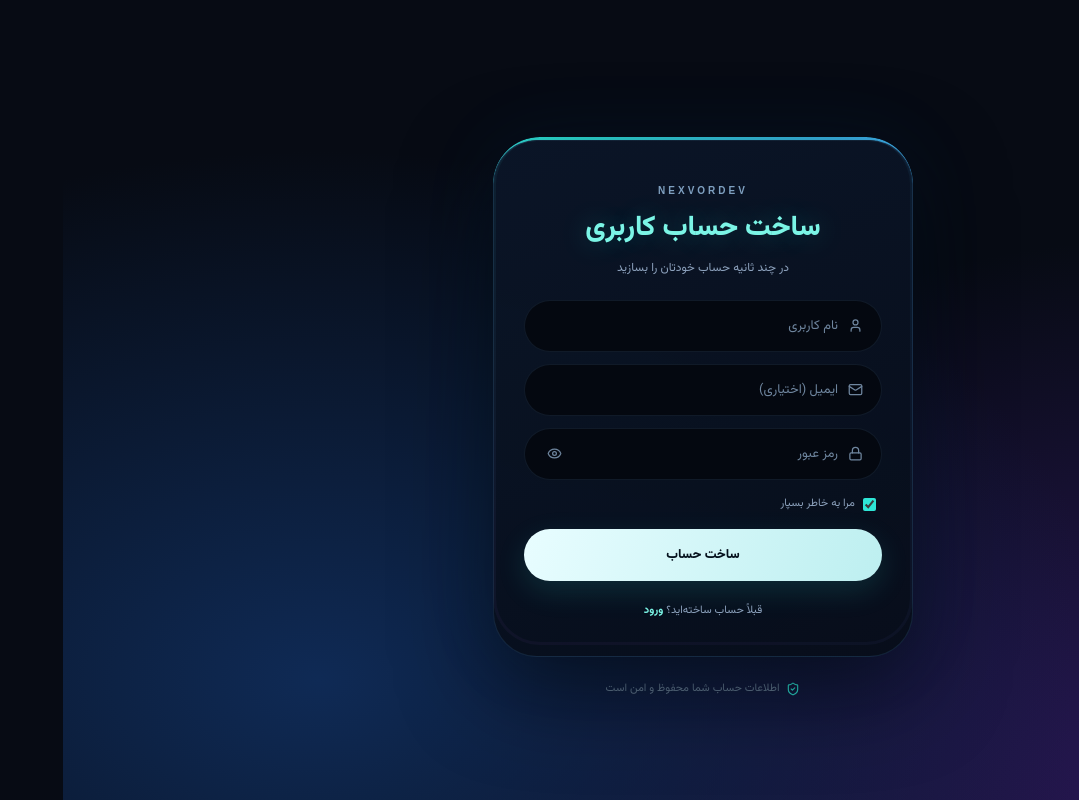
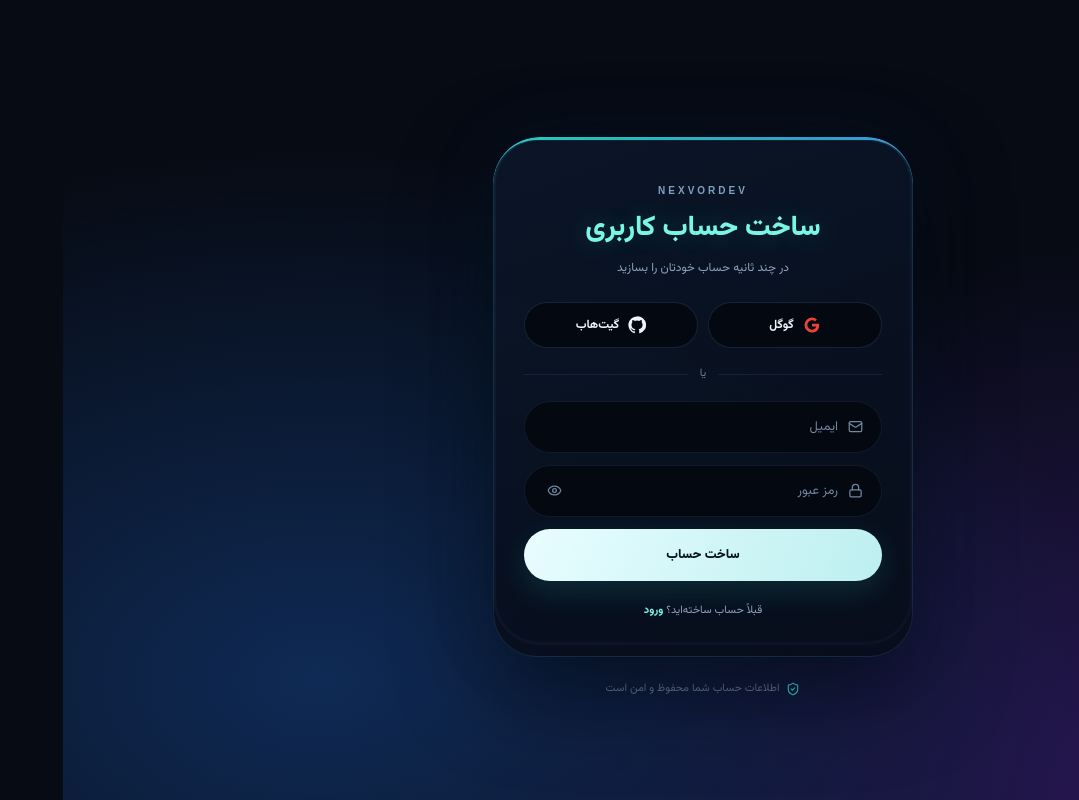
Before and after one commit to TheROMZ52/flask-python-boilerplate, a Next.js app: page /account in a window 1280 px wide. Shown: the whole page, without its empty margins (201-1280 px from the left). Built offline with nearby package versions, Linux system fonts and the light colour scheme; no server answers.

Commit message:
Switch accounts to Supabase Auth with Google and GitHub sign-in

```diff
--- a/app/api/account/route.ts
+++ /dev/null
@@ -1,70 +0,0 @@
-import { NextResponse } from "next/server";
-import { cookies } from "next/headers";
-import { ACCOUNT_COOKIE, createSession, findAccount, hashPassword, readSession, verifyPassword } from "@/lib/account";
-import { cleanText, supportDb } from "@/lib/support/server";
-
-export const runtime = "nodejs";
-export const dynamic = "force-dynamic";
-
-const fail = (error: string, status = 400) => NextResponse.json({ ok: false, error }, { status });
-
-function setCookie(response: NextResponse, id: string, remember: boolean) {
-  const session = createSession(id, remember);
-  response.cookies.set(ACCOUNT_COOKIE, session.value, { httpOnly: true, secure: process.env.NODE_ENV === "production", sameSite: "lax", path: "/", maxAge: session.maxAge });
-}
-
-export async function GET() {
-  const id = readSession((await cookies()).get(ACCOUNT_COOKIE)?.value);
-  if (!id) return NextResponse.json({ ok: true, user: null });
-  try {
-    const account = await findAccount(`id=eq.${encodeURIComponent(id)}`);
-    return NextResponse.json({ ok: true, user: account ? { username: account.username } : null });
-  } catch {
-    return NextResponse.json({ ok: true, user: null });
-  }
-}
-
-export async function POST(request: Request) {
-  let body: Record<string, unknown>;
-  try { body = await request.json(); } catch { return fail("درخواست نامعتبر است."); }
-  const action = cleanText(body.action, 10);
-
-  if (action === "logout") {
-    const response = NextResponse.json({ ok: true });
-    response.cookies.set(ACCOUNT_COOKIE, "", { path: "/", maxAge: 0 });
-    return response;
-  }
-
-  const username = cleanText(body.username, 24);
-  const password = typeof body.password === "string" ? body.password.slice(0, 128) : "";
-  if (!/^[A-Za-z0-9_.]{3,24}$/.test(username)) return fail("نام کاربری باید ۳ تا ۲۴ حرف انگلیسی، عدد، نقطه یا خط زیر باشد.");
-
-  try {
-    if (action === "signup") {
-      const email = cleanText(body.email, 120).toLowerCase();
-      if (email && !/^[^\s@]+@[^\s@]+\.[^\s@]+$/.test(email)) return fail("ایمیل واردشده معتبر نیست.");
-      if (password.length < 8) return fail("رمز عبور باید حداقل ۸ کاراکتر باشد.");
-      if (await findAccount(`username=ilike.${encodeURIComponent(username)}`)) return fail("این نام کاربری قبلاً گرفته شده است.", 409);
-      if (email && (await findAccount(`email=eq.${encodeURIComponent(email)}`))) return fail("با این ایمیل قبلاً حساب ساخته شده است.", 409);
-      const rows = (await supportDb("nexvor_accounts", {
-        method: "POST",
-        headers: { Prefer: "return=representation" },
-        body: JSON.stringify({ username, email: email || null, password_hash: hashPassword(password) }),
-      })) as { id: string }[];
-      const response = NextResponse.json({ ok: true, user: { username } });
-      setCookie(response, rows[0].id, true);
-      return response;
-    }
-
-    if (action === "login") {
-      const account = await findAccount(`username=ilike.${encodeURIComponent(username)}`);
-      if (!account || !verifyPassword(password, account.password_hash)) return fail("نام کاربری یا رمز عبور درست نیست.", 401);
-      const response = NextResponse.json({ ok: true, user: { username: account.username } });
-      setCookie(response, account.id, body.remember === true);
-      return response;
-    }
-  } catch {
-    return fail("مشکلی پیش آمد، چند لحظه بعد دوباره تلاش کنید.", 500);
-  }
-  return fail("درخواست نامعتبر است.");
-}
--- /dev/null
+++ b/app/auth/callback/route.ts
@@ -0,0 +1,22 @@
+import { NextResponse } from "next/server";
+import { cookies } from "next/headers";
+import { createServerClient } from "@supabase/ssr";
+
+export const dynamic = "force-dynamic";
+
+export async function GET(request: Request) {
+  const { searchParams, origin } = new URL(request.url);
+  const code = searchParams.get("code");
+  if (code) {
+    const store = await cookies();
+    const supabase = createServerClient(process.env.NEXT_PUBLIC_SUPABASE_URL!, process.env.NEXT_PUBLIC_SUPABASE_PUBLISHABLE_KEY!, {
+      cookies: {
+        getAll: () => store.getAll(),
+        setAll: list => list.forEach(({ name, value, options }) => store.set(name, value, options)),
+      },
+    });
+    const { error } = await supabase.auth.exchangeCodeForSession(code);
+    if (!error) return NextResponse.redirect(`${origin}/account`);
+  }
+  return NextResponse.redirect(`${origin}/account?error=auth`);
+}
--- a/app/globals.css
+++ b/app/globals.css
@@ -790,3 +790,8 @@ html{scroll-behavior:smooth;scroll-padding-top:105px}
 .helped-avatars li:first-child{margin-left:0}.helped-avatars li:hover{transform:translateY(-6px) scale(1.08);z-index:99!important}
 .helped-avatars img{width:100%;height:100%;object-fit:cover}.helped-avatars li span{font:800 14px Arial,sans-serif;color:#e6f6ff;letter-spacing:.5px}
 @media(prefers-reduced-motion:reduce){.account-ring{animation:none}}
+.account-social{width:100%;display:grid;grid-template-columns:1fr 1fr;gap:10px;margin:2px 0 4px}
+.account-social button{display:inline-flex;align-items:center;justify-content:center;gap:9px;height:46px;border-radius:999px;border:1px solid #78baff26;background:#040810;color:var(--text);font:700 12px var(--font-vazirmatn),sans-serif;cursor:pointer;transition:.2s}
+.account-social button:hover{border-color:#42e0ff77;transform:translateY(-2px)}
+.account-or{width:100%;display:flex;align-items:center;gap:12px;color:#6a8199;font-size:11px;margin:6px 0 10px}.account-or:before,.account-or:after{content:"";flex:1;height:1px;background:#78baff1a}
+.account-notice{margin:0;color:#7bf5e6;font-size:11px;background:#2ee6d612;border:1px solid #2ee6d630;border-radius:12px;padding:8px 12px}
--- a/components/account-form.tsx
+++ b/components/account-form.tsx
@@ -1,46 +1,65 @@
 "use client";
 
-import { useEffect, useState } from "react";
-import { Eye, EyeOff, Lock, LogOut, Mail, ShieldCheck, User } from "lucide-react";
+import { useEffect, useMemo, useState } from "react";
+import { Eye, EyeOff, Lock, LogOut, Mail, ShieldCheck } from "lucide-react";
+import { supabaseBrowser } from "@/lib/supabase/client";
 
 type Mode = "signup" | "login";
 
+const messages: Record<string, string> = {
+  "Invalid login credentials": "ایمیل یا رمز عبور درست نیست.",
+  "User already registered": "با این ایمیل قبلاً حساب ساخته شده است.",
+  "Email not confirmed": "ابتدا ایمیل خود را تأیید کنید.",
+};
+
+function GoogleIcon() {
+  return <svg width="18" height="18" viewBox="0 0 24 24" aria-hidden><path fill="#EA4335" d="M12 10.2v3.9h5.5c-.2 1.4-1.7 4.1-5.5 4.1a6.2 6.2 0 0 1 0-12.4c1.9 0 3.2.8 3.9 1.5l2.7-2.6A9.9 9.9 0 0 0 12 2a10 10 0 1 0 0 20c5.8 0 9.6-4.1 9.6-9.8 0-.7-.1-1.2-.2-2H12z" /></svg>;
+}
+
+function GithubIcon() {
+  return <svg width="18" height="18" viewBox="0 0 24 24" fill="currentColor" aria-hidden><path d="M12 .5a11.5 11.5 0 0 0-3.64 22.41c.58.1.79-.25.79-.56v-2c-3.2.7-3.88-1.37-3.88-1.37-.52-1.33-1.28-1.69-1.28-1.69-1.05-.71.08-.7.08-.7 1.15.08 1.76 1.19 1.76 1.19 1.03 1.76 2.7 1.25 3.36.96.1-.75.4-1.25.73-1.54-2.55-.29-5.24-1.28-5.24-5.69 0-1.26.45-2.28 1.19-3.09-.12-.29-.52-1.46.11-3.05 0 0 .97-.31 3.17 1.18a11 11 0 0 1 5.77 0c2.2-1.49 3.17-1.18 3.17-1.18.63 1.59.23 2.76.11 3.05.74.81 1.19 1.83 1.19 3.09 0 4.42-2.69 5.39-5.25 5.68.41.36.78 1.06.78 2.14v3.17c0 .31.21.67.8.56A11.5 11.5 0 0 0 12 .5z" /></svg>;
+}
+
 export default function AccountForm() {
+  const supabase = useMemo(() => supabaseBrowser(), []);
   const [mode, setMode] = useState<Mode>("signup");
-  const [user, setUser] = useState<string | null>(null);
+  const [email, setEmail] = useState<string | null>(null);
   const [ready, setReady] = useState(false);
   const [busy, setBusy] = useState(false);
   const [error, setError] = useState("");
+  const [notice, setNotice] = useState("");
   const [show, setShow] = useState(false);
-  const [remember, setRemember] = useState(true);
 
   useEffect(() => {
-    fetch("/api/account").then(r => r.json()).then(d => setUser(d.user?.username ?? null)).catch(() => {}).finally(() => setReady(true));
-  }, []);
+    if (new URLSearchParams(window.location.search).get("error")) setError("ورود انجام نشد، دوباره تلاش کنید.");
+    supabase.auth.getUser().then(({ data }) => setEmail(data.user?.email ?? null)).finally(() => setReady(true));
+    const { data } = supabase.auth.onAuthStateChange((_event, session) => setEmail(session?.user.email ?? null));
+    return () => data.subscription.unsubscribe();
+  }, [supabase]);
 
   async function submit(event: React.FormEvent<HTMLFormElement>) {
     event.preventDefault();
-    const data = new FormData(event.currentTarget);
+    const form = new FormData(event.currentTarget);
+    const address = String(form.get("email") || "").trim();
+    const password = String(form.get("password") || "");
     setBusy(true);
     setError("");
-    try {
-      const response = await fetch("/api/account", {
-        method: "POST",
-        headers: { "Content-Type": "application/json" },
-        body: JSON.stringify({ action: mode, username: data.get("username"), email: data.get("email"), password: data.get("password"), remember }),
-      });
-      const result = await response.json();
-      if (!result.ok) setError(result.error || "مشکلی پیش آمد.");
-      else setUser(result.user.username);
-    } catch {
-      setError("اتصال برقرار نشد، دوباره تلاش کنید.");
+    setNotice("");
+    if (mode === "signup") {
+      const { data, error: failure } = await supabase.auth.signUp({ email: address, password, options: { emailRedirectTo: `${window.location.origin}/auth/callback` } });
+      if (failure) setError(messages[failure.message] || (failure.message.includes("at least") ? "رمز عبور باید حداقل ۸ کاراکتر باشد." : "ساخت حساب انجام نشد."));
+      else if (!data.session) setNotice("لینک تأیید به ایمیل شما ارسال شد. بعد از تأیید وارد شوید.");
+    } else {
+      const { error: failure } = await supabase.auth.signInWithPassword({ email: address, password });
+      if (failure) setError(messages[failure.message] || "ورود انجام نشد.");
     }
     setBusy(false);
   }
 
-  async function logout() {
-    await fetch("/api/account", { method: "POST", headers: { "Content-Type": "application/json" }, body: JSON.stringify({ action: "logout" }) });
-    setUser(null);
+  async function social(provider: "google" | "github") {
+    setError("");
+    const { error: failure } = await supabase.auth.signInWithOAuth({ provider, options: { redirectTo: `${window.location.origin}/auth/callback` } });
+    if (failure) setError("ورود با این روش در دسترس نیست.");
   }
 
   return (
@@ -48,30 +67,34 @@ export default function AccountForm() {
       <div className="account-ring" aria-hidden />
       <div className="account-card">
         <span className="account-kicker">NEXVORDEV</span>
-        {!ready ? null : user ? (
+        {!ready ? null : email ? (
           <>
             <h1>خوش آمدی</h1>
-            <p className="account-sub" dir="ltr">{user}</p>
+            <p className="account-sub" dir="ltr">{email}</p>
             <a className="account-submit" href="/support">پشتیبانی و تیکت‌ها</a>
-            <button className="account-link" type="button" onClick={logout}><LogOut size={13} /> خروج از حساب</button>
+            <button className="account-link" type="button" onClick={() => supabase.auth.signOut()}><LogOut size={13} /> خروج از حساب</button>
           </>
         ) : (
           <>
             <h1>{mode === "signup" ? "ساخت حساب کاربری" : "ورود به حساب"}</h1>
             <p className="account-sub">{mode === "signup" ? "در چند ثانیه حساب خودتان را بسازید" : "به حساب کاربری خود وارد شوید"}</p>
+            <div className="account-social">
+              <button type="button" onClick={() => social("google")}><GoogleIcon /> گوگل</button>
+              <button type="button" onClick={() => social("github")}><GithubIcon /> گیت‌هاب</button>
+            </div>
+            <div className="account-or"><span>یا</span></div>
             <form onSubmit={submit} className="account-fields">
-              <label className="account-field"><User size={15} /><input name="username" dir="ltr" autoComplete="username" placeholder="نام کاربری" required minLength={3} maxLength={24} /></label>
-              {mode === "signup" && <label className="account-field"><Mail size={15} /><input name="email" type="email" dir="ltr" autoComplete="email" placeholder="ایمیل (اختیاری)" /></label>}
+              <label className="account-field"><Mail size={15} /><input name="email" type="email" dir="ltr" autoComplete="email" placeholder="ایمیل" required /></label>
               <label className="account-field"><Lock size={15} /><input name="password" type={show ? "text" : "password"} dir="ltr" autoComplete={mode === "signup" ? "new-password" : "current-password"} placeholder="رمز عبور" required minLength={mode === "signup" ? 8 : 1} />
                 <button type="button" className="account-eye" onClick={() => setShow(!show)} aria-label="نمایش رمز">{show ? <EyeOff size={15} /> : <Eye size={15} />}</button>
               </label>
-              <label className="account-remember"><input type="checkbox" checked={remember} onChange={e => setRemember(e.target.checked)} /> مرا به خاطر بسپار</label>
               {error && <p className="account-error" role="alert">{error}</p>}
+              {notice && <p className="account-notice" role="status">{notice}</p>}
               <button className="account-submit" type="submit" disabled={busy}>{busy ? "کمی صبر کنید…" : mode === "signup" ? "ساخت حساب" : "ورود"}</button>
             </form>
             <p className="account-switch">
               {mode === "signup" ? "قبلاً حساب ساخته‌اید؟" : "هنوز حساب ندارید؟"}{" "}
-              <button type="button" onClick={() => { setMode(mode === "signup" ? "login" : "signup"); setError(""); }}>{mode === "signup" ? "ورود" : "ساخت حساب"}</button>
+              <button type="button" onClick={() => { setMode(mode === "signup" ? "login" : "signup"); setError(""); setNotice(""); }}>{mode === "signup" ? "ورود" : "ساخت حساب"}</button>
             </p>
           </>
         )}
--- a/lib/account.ts
+++ /dev/null
@@ -1,45 +0,0 @@
-import "server-only";
-import { createHmac, randomBytes, scryptSync, timingSafeEqual } from "node:crypto";
-import { supportDb } from "@/lib/support/server";
-
-export const ACCOUNT_COOKIE = "nexvor_account";
-const MAX_AGE = 60 * 60 * 24 * 30;
-
-export function hashPassword(password: string) {
-  const salt = randomBytes(16).toString("hex");
-  return `${salt}:${scryptSync(password, salt, 64).toString("hex")}`;
-}
-
-export function verifyPassword(password: string, stored: string) {
-  const [salt, hash] = stored.split(":");
-  if (!salt || !hash) return false;
-  const expected = Buffer.from(hash, "hex");
-  const actual = scryptSync(password, salt, 64);
-  return expected.length === actual.length && timingSafeEqual(expected, actual);
-}
-
-function sign(payload: string) {
-  return createHmac("sha256", process.env.SUPABASE_SECRET_KEY || "").update(`account:${payload}`).digest("hex");
-}
-
-export function createSession(id: string, remember: boolean) {
-  const expires = Math.floor(Date.now() / 1000) + (remember ? MAX_AGE : 60 * 60 * 12);
-  const payload = `${id}.${expires}`;
-  return { value: `${payload}.${sign(payload)}`, maxAge: remember ? MAX_AGE : undefined };
-}
-
-export function readSession(value?: string) {
-  if (!value) return null;
-  const [id, expires, signature] = value.split(".");
-  if (!id || !expires || !signature || !/^\d+$/.test(expires) || Number(expires) <= Date.now() / 1000) return null;
-  const expected = Buffer.from(sign(`${id}.${expires}`));
-  const given = Buffer.from(signature);
-  return expected.length === given.length && timingSafeEqual(expected, given) ? id : null;
-}
-
-export type Account = { id: string; username: string; email: string | null; password_hash: string; created_at: string };
-
-export async function findAccount(filter: string) {
-  const rows = (await supportDb(`nexvor_accounts?${filter}&select=*&limit=1`)) as Account[];
-  return rows[0] || null;
-}
--- /dev/null
+++ b/lib/supabase/client.ts
@@ -0,0 +1,5 @@
+import { createBrowserClient } from "@supabase/ssr";
+
+export function supabaseBrowser() {
+  return createBrowserClient(process.env.NEXT_PUBLIC_SUPABASE_URL!, process.env.NEXT_PUBLIC_SUPABASE_PUBLISHABLE_KEY!);
+}
--- a/package.json
+++ b/package.json
@@ -10,6 +10,8 @@
     "typecheck": "tsc --noEmit"
   },
   "dependencies": {
+    "@supabase/ssr": "^0.12.7",
+    "@supabase/supabase-js": "^2.119.2",
     "lucide-react": "^0.468.0",
     "next": "16.3.5",
     "react": "^19.2.4",
```
